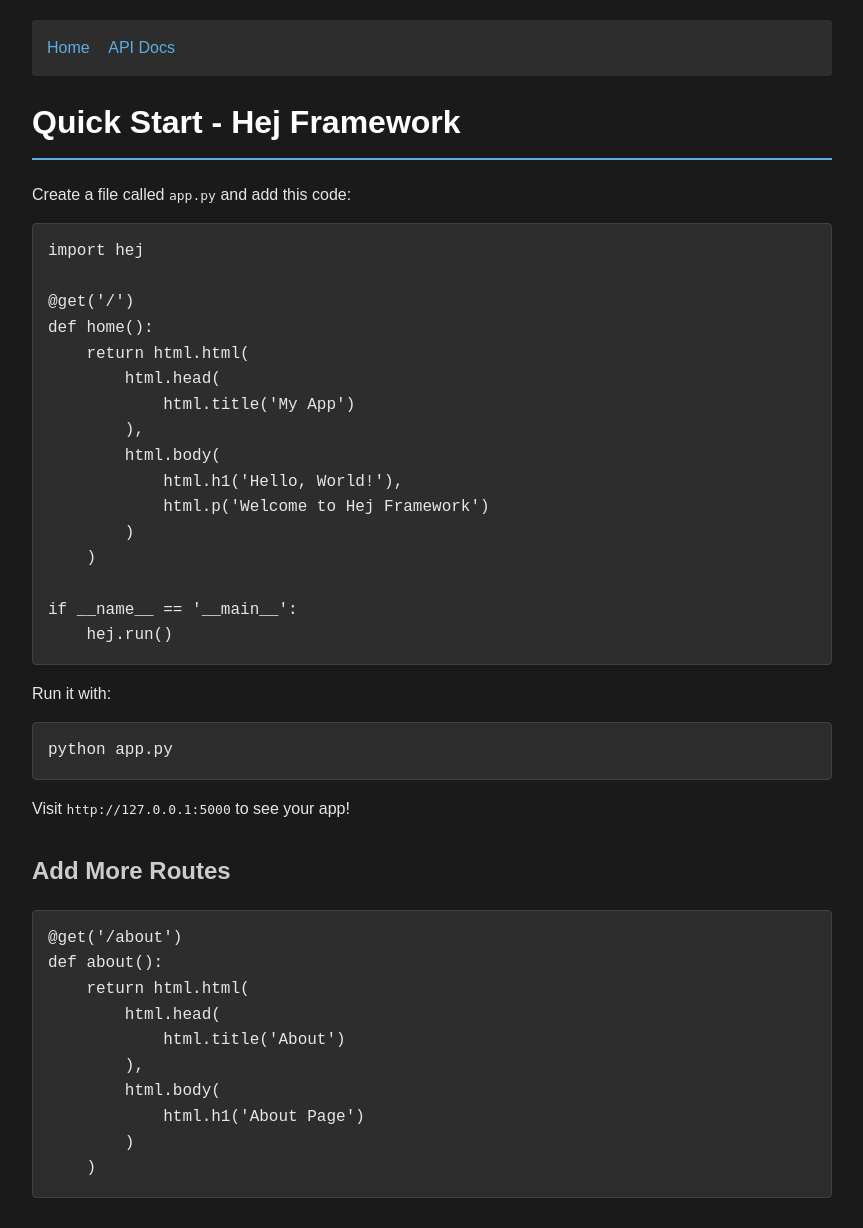
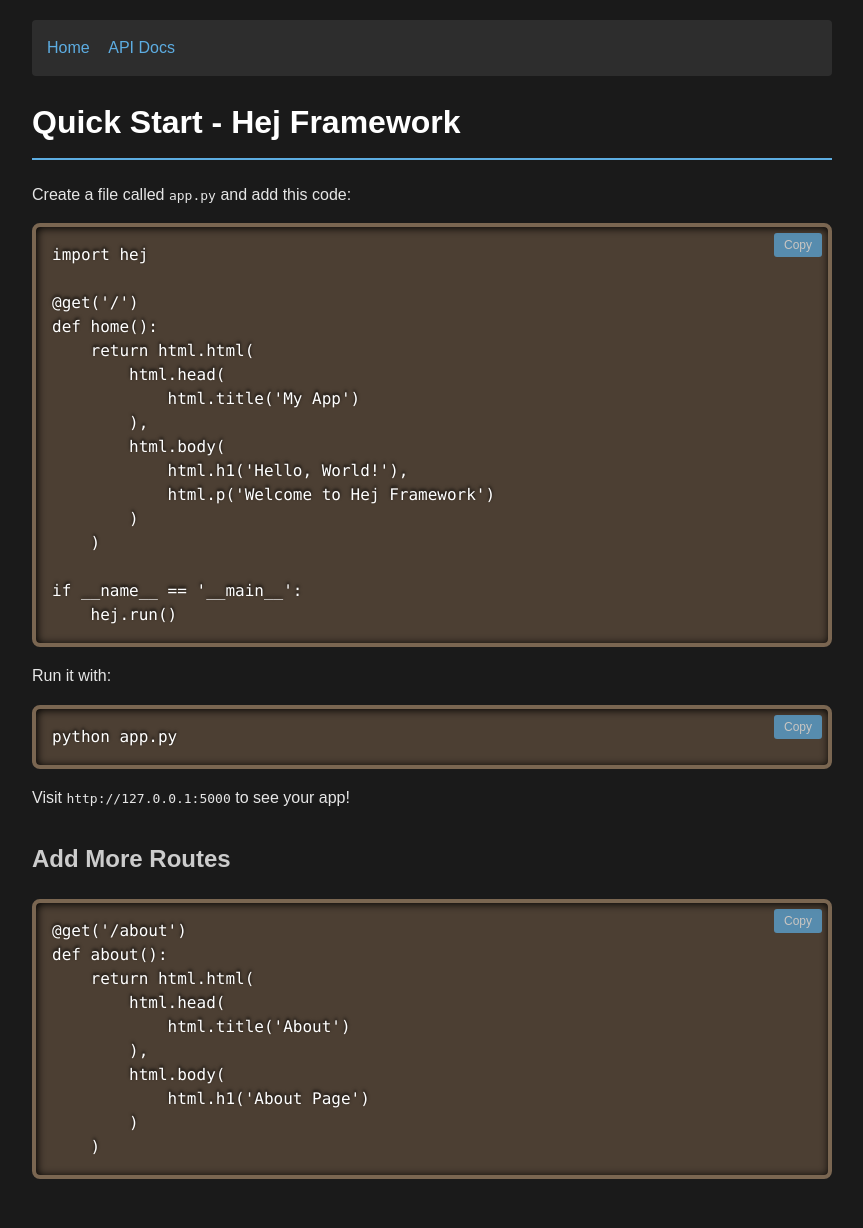
Before and after one commit to GamerC0der/hej, a Python web app: template templates/docs.html in a window 1280 px wide. Shown: the whole page, without its empty margins (208-1071 px from the left). After the commit the page ends 1179 px from the top, so only its background shows below. Run offline with Jinja, Linux system fonts and the light colour scheme; the template is opened without the code that fills it, so the values that code supplies are empty; some libraries are stand-ins or nearby versions.

Commit message:
Docs Redesign with Code Formatting

```diff
--- a/templates/docs.html
+++ b/templates/docs.html
@@ -2,6 +2,10 @@
 <html>
 <head>
     <title>Documentation - Hej Framework</title>
+    <link href="https://cdnjs.cloudflare.com/ajax/libs/prism/1.29.0/themes/prism-dark.min.css" rel="stylesheet" />
+    <script src="https://cdnjs.cloudflare.com/ajax/libs/prism/1.29.0/prism.min.js"></script>
+    <script src="https://cdnjs.cloudflare.com/ajax/libs/prism/1.29.0/components/prism-python.min.js"></script>
+    <script src="https://cdnjs.cloudflare.com/ajax/libs/prism/1.29.0/components/prism-bash.min.js"></script>
     <style>
         body {
             font-family: Arial, sans-serif;
@@ -24,14 +28,38 @@
             color: #cccccc;
             margin-top: 30px;
         }
+        .code-container {
+            position: relative;
+            margin: 10px 0;
+        }
         .code {
             background: #2d2d2d;
             border: 1px solid #404040;
             border-radius: 4px;
             padding: 15px;
             font-family: 'Courier New', monospace;
-            margin: 10px 0;
             overflow-x: auto;
+        }
+        .copy-btn {
+            position: absolute;
+            top: 10px;
+            right: 10px;
+            background: #5dade2;
+            color: white;
+            border: none;
+            border-radius: 3px;
+            padding: 5px 10px;
+            font-size: 12px;
+            cursor: pointer;
+            opacity: 0.7;
+            transition: opacity 0.2s;
+            z-index: 10;
+        }
+        .copy-btn:hover {
+            opacity: 1;
+        }
+        .copy-btn.copied {
+            background: #28a745;
         }
         .nav {
             background: #2d2d2d;
@@ -60,7 +88,9 @@
 
         <p>Create a file called <code>app.py</code> and add this code:</p>
 
-        <pre class="code">import hej
+        <div class="code-container">
+            <button class="copy-btn" onclick="copyToClipboard(this)">Copy</button>
+            <pre class="code"><code class="language-python">import hej
 
 @get('/')
 def home():
@@ -75,15 +105,21 @@
     )
 
 if __name__ == '__main__':
-    hej.run()</pre>
+    hej.run()</code></pre>
+        </div>
 
         <p>Run it with:</p>
-        <pre class="code">python app.py</pre>
+        <div class="code-container">
+            <button class="copy-btn" onclick="copyToClipboard(this)">Copy</button>
+            <pre class="code"><code class="language-bash">python app.py</code></pre>
+        </div>
 
         <p>Visit <code>http://127.0.0.1:5000</code> to see your app!</p>
 
         <h2>Add More Routes</h2>
-        <pre class="code">@get('/about')
+        <div class="code-container">
+            <button class="copy-btn" onclick="copyToClipboard(this)">Copy</button>
+            <pre class="code"><code class="language-python">@get('/about')
 def about():
     return html.html(
         html.head(
@@ -92,7 +128,53 @@
         html.body(
             html.h1('About Page')
         )
-    )</pre>
+    )</code></pre>
+        </div>
     </div>
+
+    <script>
+        function copyToClipboard(button) {
+            const container = button.parentElement;
+            const code = container.querySelector('code');
+            const text = code.textContent || code.innerText;
+
+            navigator.clipboard.writeText(text).then(function() {
+                const originalText = button.textContent;
+                button.textContent = 'Copied!';
+                button.classList.add('copied');
+
+                setTimeout(function() {
+                    button.textContent = originalText;
+                    button.classList.remove('copied');
+                }, 2000);
+            }).catch(function(err) {
+                console.error('Failed to copy: ', err);
+                // Fallback for older browsers
+                const textArea = document.createElement('textarea');
+                textArea.value = text;
+                document.body.appendChild(textArea);
+                textArea.select();
+                try {
+                    document.execCommand('copy');
+                    const originalText = button.textContent;
+                    button.textContent = 'Copied!';
+                    button.classList.add('copied');
+
+                    setTimeout(function() {
+                        button.textContent = originalText;
+                        button.classList.remove('copied');
+                    }, 2000);
+                } catch (err) {
+                    console.error('Fallback copy failed: ', err);
+                    button.textContent = 'Failed to copy';
+                    setTimeout(function() {
+                        button.textContent = 'Copy';
+                    }, 2000);
+                }
+                document.body.removeChild(textArea);
+            });
+        }
+    </script>
+
 </body>
 </html>
```
